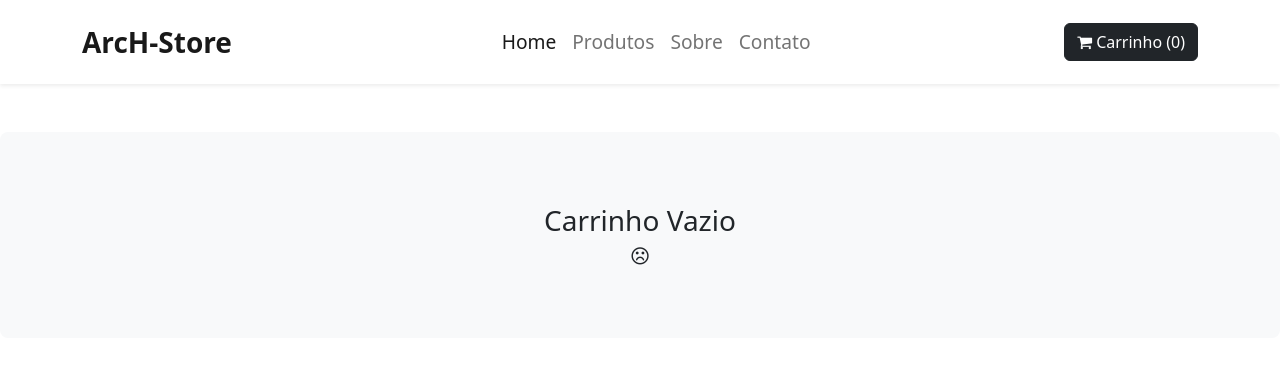
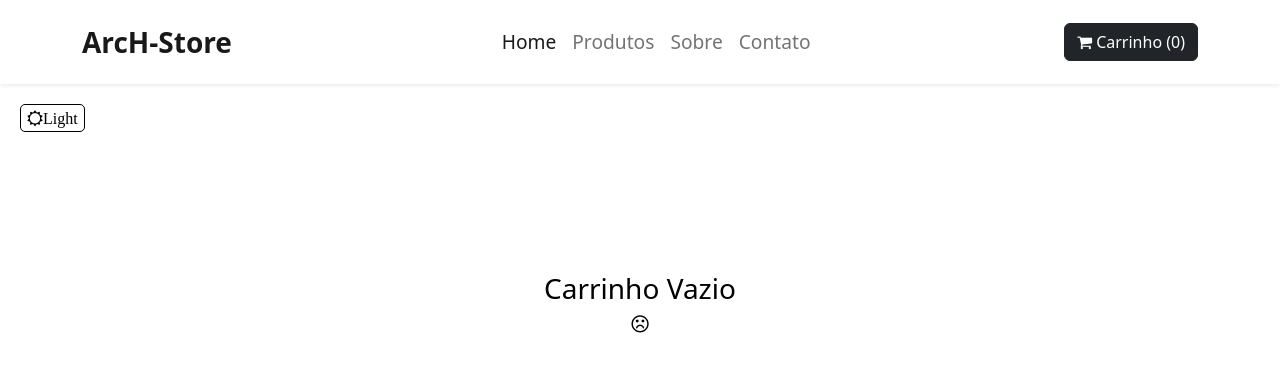
Before and after one commit to KarimeLinhares/E-Store, a React (Create React App) app: page /cart in a window 1280 px wide. Shown: the top 372 px of the page. Built offline with nearby package versions, Linux system fonts and the light colour scheme.

Commit message:
toggled theme

```diff
--- a/package.json
+++ b/package.json
@@ -12,6 +12,8 @@
     "@testing-library/react": "^13.4.0",
     "@testing-library/user-event": "^13.5.0",
     "bootstrap": "^5.2.2",
+    "classnames": "^2.3.2",
+    "cx": "^22.10.3",
     "font-awesome": "^4.7.0",
     "react": "^18.2.0",
     "react-dom": "^18.2.0",
@@ -20,6 +22,7 @@
     "react-scripts": "5.0.1",
     "react-spinners": "^0.13.6",
     "redux": "^4.2.0",
+    "styled-components": "^5.3.6",
     "web-vitals": "^2.1.4"
   },
   "scripts": {
--- a/src/App.css
+++ b/src/App.css
@@ -2,3 +2,12 @@
 .navbar-nav a {
   font-size: 1.2rem;
 }
+
+
+/* btn theme */
+.themeBtn {
+  background-color: #fff;
+  border: 1px solid #000;
+  border-radius: 5px;
+  margin: 20px;
+}
--- a/src/App.js
+++ b/src/App.js
@@ -1,3 +1,4 @@
+import React, {useState} from 'react';
 import './App.css';
 import Home from './components/Home';
 import Navbar from './components/Navbar';
@@ -5,18 +6,42 @@ import {Routes, Route} from 'react-router-dom';
 import Products from './components/Products';
 import Product from './components/Product';
 import Cart from './components/Cart';
+import styled, {ThemeProvider} from 'styled-components';
+import {lightTheme, darkTheme, GlobalStyles} from './themes.js';
+
+const StyledApp = styled.div`
+  color: ${(props) => props.theme.fontColor};
+`;
 
 //caminho nos links internos
 function App() {
+
+  const [theme, setTheme] = useState("light");
+
+  const themeToggler = () => {
+    theme === "light" ? setTheme("dark") : setTheme("light");
+  };
+
   return (
     <>
-      <Navbar />
+    <ThemeProvider theme={theme === "light" ? lightTheme : darkTheme}>
+      <GlobalStyles />
+      <StyledApp>
+      <Navbar/>
+        <button className='themeBtn' onClick={() => themeToggler()}>
+          {
+            theme === "light" ? <i className="fa fa-sun-o">Light</i> : <i className="fa fa-moon-o">Dark</i>
+
+          }
+        </button>
       <Routes>
         <Route path='/' element={<Home/>} />
         <Route path='/products' element={<Products/>} />
         <Route path='/products/:id' element={<Product/>} />
         <Route path='/cart' element={<Cart/>} />
       </Routes>
+      </StyledApp>
+    </ThemeProvider>
     </>
   );
 }
--- a/src/components/Cart.jsx
+++ b/src/components/Cart.jsx
@@ -17,7 +17,7 @@ const Cart = () => {
 
   const emptyCart = () => {
     return(
-      <div className='px-4 my-5 bg-light rounded-3 py-5'>
+      <div className='px-4 my-5 rounded-3 py-5'>
         <div className='container py-4'>
           <div className='d-flex justify-content-center'>
             <h3>Carrinho Vazio</h3>
@@ -33,33 +33,31 @@ const Cart = () => {
   const cartItems = (product) => {
     return(
       <>
-        <div className='px-4 my-5 bg-light rounded-3 py-5'>
-          <div className='container py-4'>
-            <div className='row justify-content-center'>
-              <div className='col-md-4'>
+          <div className='container py-2'>
+            <div className='row justify-content-center bg-light rounded-3 py-4'>
+              <div className='col-md-3 bg-light p-5 rounded'>
                 <img src={product.image} alt={product.title} height='200px' width={180} />
               </div>
-              <div className='col-md-4'>
+              <div className='col-md-4 text-black'>
                 <h3>{product.title}</h3>
-                <p className='lead m-0'>
+                <p className='lead m-0 text-black'>
                   Valor Único = ${product.price}
                 </p>
-                <p className='lead mb-3'>
+                <p className='lead mb-3 text-black'>
                   Quantidade {product.qty}
                 </p>
-                <button className='btn btn-outline-dark me-4' onClick={()=>handleDel(product)}>
+                <button className='btn btn-secondary me-4' onClick={()=>handleDel(product)}>
                   <i className='fa fa-minus'></i>
                 </button>
-                <button className='btn btn-outline-dark' onClick={()=>handleAdd(product)}>
+                <button className='btn btn-secondary me-4' onClick={()=>handleAdd(product)}>
                   <i className='fa fa-plus'></i>
                 </button>
-                <p className='lead fw-bold mt-3'>
+                <p className='lead fw-bold mt-3 text-black'>
                   Total: ${product.qty * product.price}
                 </p>
               </div>
             </div>
           </div>
-        </div>
       </>
     )
   }
@@ -69,7 +67,7 @@ const Cart = () => {
       <>
         <div className='container'>
           <div className='row'>
-            <NavLink to='/checkout' className='btn btn-outline-dark mb-5 w-25 mx-auto'>
+            <NavLink to='/cart' className='btn btn-secondary mb-5 w-25 mx-auto'>
               Proceder para o Pagamento
             </NavLink>
           </div>
--- a/src/components/Home.jsx
+++ b/src/components/Home.jsx
@@ -3,13 +3,13 @@ import Products from "./Products";
 
 const Home = () => {
   return (
-    <div className="banner">
-      <div class="card bg-dark text-white border-0">
-        <img src="/assets/welcome.jpg" class="card-img" alt="background" height={600} />
-        <div class="card-img-overlay">
+    <div className="banner px-5">
+      <div className="card bg-dark text-white border-0">
+        <img src="/assets/welcome.jpg" className="card-img" alt="background" height={600}  />
+        <div className="card-img-overlay">
           <div className="card-img-overlay d-flex align-items-end flex-column">
-            <h5 class="card-title display-3 fw-bolder mb-0">NEW SEASON</h5>
-            <p class="card-text lead fs-2">Veja todos os nossos produtos</p>
+            <h5 className="card-title display-3 fw-bolder mb-0">NEW SEASON</h5>
+            <p className="card-text lead fs-2">Veja todos os nossos produtos</p>
           </div>
         </div>
       </div>
--- a/src/components/Navbar.jsx
+++ b/src/components/Navbar.jsx
@@ -36,10 +36,10 @@ const Navbar = () => {
                 <NavLink className="nav-link" to="/products">Produtos</NavLink>
               </li>
               <li className="nav-item">
-                <NavLink className="nav-link" to="/about">Sobre</NavLink>
+                <NavLink className="nav-link" to="/">Sobre</NavLink>
               </li>
               <li className="nav-item">
-                <NavLink className="nav-link" to="/contact">Contato</NavLink>
+                <NavLink className="nav-link" to="/">Contato</NavLink>
               </li>
             </ul>
 
--- a/src/components/Product.jsx
+++ b/src/components/Product.jsx
@@ -39,7 +39,7 @@ const Product = () => {
         <div className='load d-flex justify-content-center'>
           {
             loading ?
-            <ClipLoader color={'#000'} loading={loading} size={100} /> : null
+            <ClipLoader color={'#FB2576'} loading={loading} size={100} /> : null
           }
         </div>
       </>
@@ -49,25 +49,27 @@ const Product = () => {
   const ShowProduct = () => {
     return(
       <>
+        <div className='px-4 my-5 bg-light rounded-3 py-5'>
+          <div className='container py-4'>
+            <div className='row justify-content-center'>
               <div className='col-md-6'>
                 <img src={product.image} alt={product.title} height='400px' width={400} />
               </div>
-
               <div className='col-md-6'>
                 <h4 className='text-uppercase text-black-50'>
                   {product.category}
                 </h4>
-          <h1 className='display-5'>
+                <h1 className='display-5 text-black'>66
                   {product.title}
                 </h1>
-          <p className='lead fw-bolder'>
+                <p className='lead fw-bolder text-black'>
                   Rating {product.rating && product.rating.rate}
                   <i className='fa fa-star'></i>
                 </p>
-          <h3 className='display-6 fw-bold my-4'>
+                <h3 className='display-6 fw-bold my-4 text-black'>
                   $ {product.price}
                 </h3>
-          <p className='lead'>
+                <p className='lead text-black'>
                   {product.description}
                 </p>
                 <button className='btn btn-outline-dark px-4 py-2' onClick={()=>addProduct(product)}>
@@ -76,6 +78,9 @@ const Product = () => {
                 <NavLink to='/cart' className='btn btn-dark ms-2 px-3 py-2'>
                   Veja o carrinho
                 </NavLink>
+              </div>
+            </div>
+          </div>
         </div>
 
       </>
--- a/src/components/Products.jsx
+++ b/src/components/Products.jsx
@@ -1,6 +1,8 @@
 import React, {useState, useEffect} from 'react';
 import { NavLink } from 'react-router-dom';
 import ClipLoader from "react-spinners/ClipLoader";
+import {lightTheme, darkTheme, GlobalStyles} from '../themes.js';
+
 
 const Products = () => {
 
@@ -39,7 +41,7 @@ const Products = () => {
         <div className='load d-flex justify-content-center'>
           {
             loading ?
-            <ClipLoader color={'#000'} loading={loading} size={100} /> : null
+            <ClipLoader color={'#FB2576'} loading={loading} size={100}/> : null
           }
 
         </div>
@@ -58,11 +60,11 @@ const Products = () => {
     return (
       <>
         <div className='buttons d-flex justify-content-center mb-5 pb-5'>
-          <button className='btn btn-outline-dark me-2' onClick={()=>setFilter(data)}>Tudo</button>
-          <button className='btn btn-outline-dark me-2' onClick={()=>filterProduct("men's clothing")}>Seção Masculina</button>
-          <button className='btn btn-outline-dark me-2' onClick={()=>filterProduct("women's clothing")}>Seção Feminina</button>
-          <button className='btn btn-outline-dark me-2' onClick={()=>filterProduct("jewelery")}>Joalheria</button>
-          <button className='btn btn-outline-dark me-2' onClick={()=>filterProduct("electronics")}>Eletrônicos</button>
+          <button className='btn btn-secondary me-2' onClick={()=>setFilter(data)}>Tudo</button>
+          <button className='btn btn-secondary me-2' onClick={()=>filterProduct("men's clothing")}>Seção Masculina</button>
+          <button className='btn btn-secondary me-2' onClick={()=>filterProduct("women's clothing")}>Seção Feminina</button>
+          <button className='btn btn-secondary me-2' onClick={()=>filterProduct("jewelery")}>Joalheria</button>
+          <button className='btn btn-secondary me-2' onClick={()=>filterProduct("electronics")}>Eletrônicos</button>
         </div>
         {filter.map((product)=>{
           return(
@@ -72,8 +74,8 @@ const Products = () => {
                 <div className="card h-100 text-center p4" key={product.id}>
                   <img src={product.image} className="card-img-top" alt={product.title} height="250px" />
                   <div className="card-body">
-                    <h6 className="card-title mb-0">{product.title.substring(0,20)}...</h6>
-                    <p className="card-text">
+                    <h6 className="card-title mb-0 text-black">{product.title.substring(0,20)}...</h6>
+                    <p className="card-text text-black">
                       ${product.price}
                     </p>
                     <NavLink to={`/products/${product.id}`} className="btn btn-outline-dark fw-bold">Compre Agora</NavLink>
--- /dev/null
+++ b/src/themes.js
@@ -0,0 +1,21 @@
+import { createGlobalStyle } from "styled-components";
+
+export const lightTheme = {
+  body: "#fff",
+  fontColor: "#000",
+};
+
+export const darkTheme = {
+  body: "#0F0E0E",
+  fontColor: "#fff",
+};
+
+export const GlobalStyles = createGlobalStyle`
+
+	body {
+
+		background-color: ${(props) => props.theme.body};
+
+	}
+
+`;
```
Also changed, not shown: 1 other file (tests, documents, lock files or other folders). Lines whose indentation alone changed are shown as unchanged.
